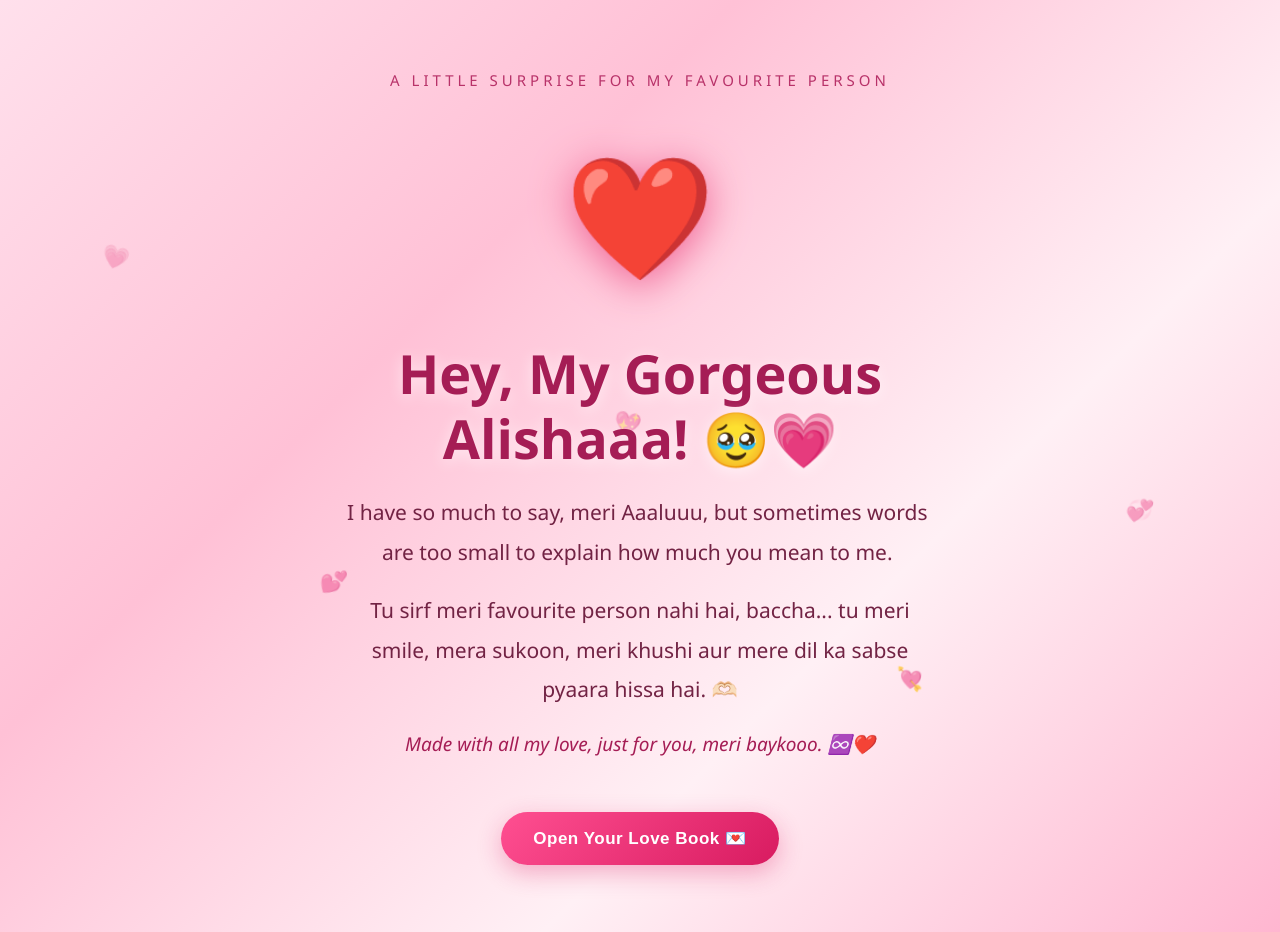
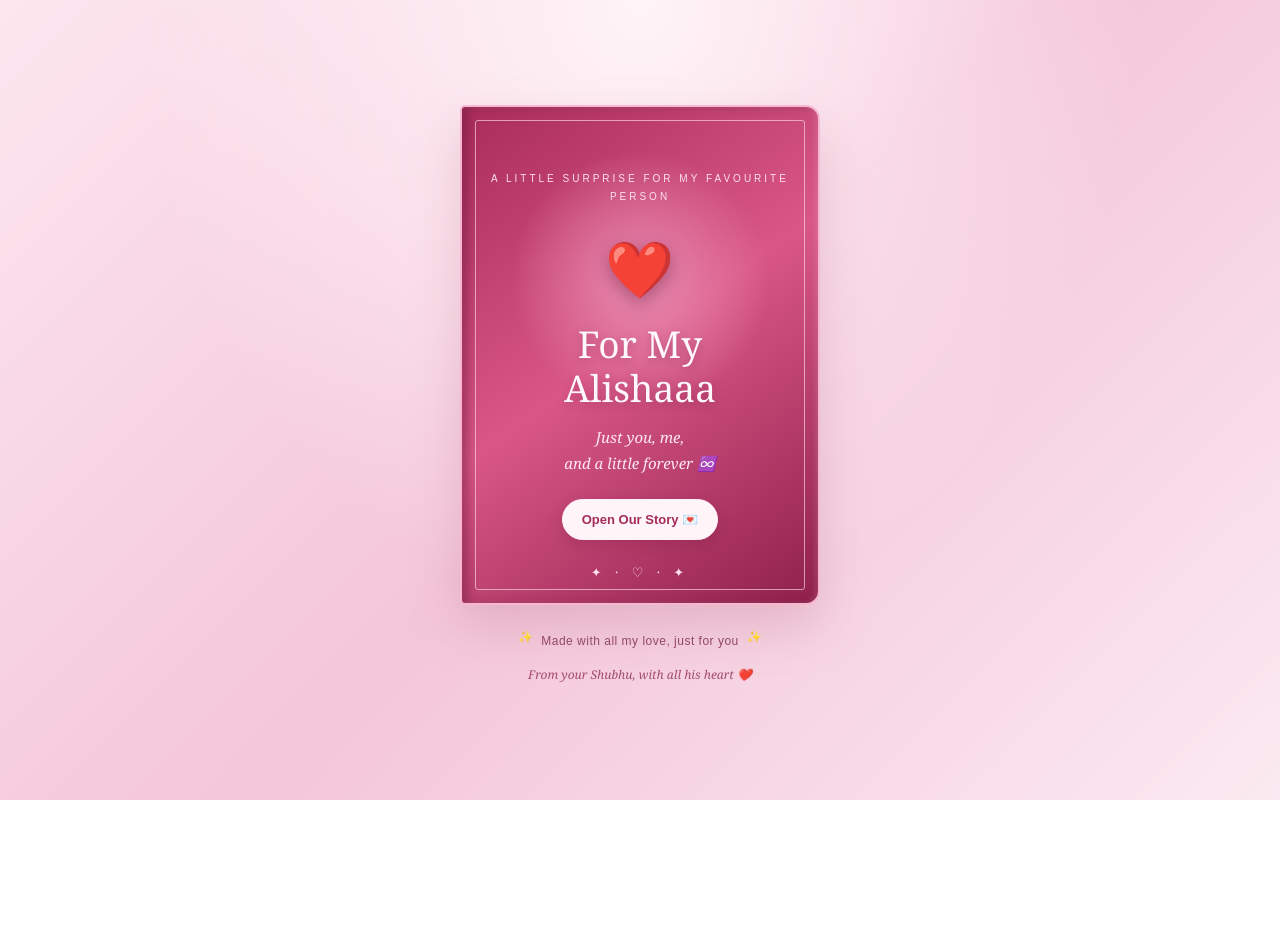
Before and after one commit to shubham200317/Alisha, a plain HTML site: page index.html in a window 1280 px wide. After the commit the page ends 800 px from the top, so only its background shows below. Drawn offline with Linux system fonts and the light colour scheme.

Commit message:
Update index.html

```diff
--- a/index.html
+++ b/index.html
@@ -2,307 +2,392 @@
 <!DOCTYPE html>
 <html lang="en">
 <head>
-    <meta charset="UTF-8">
-    <meta name="viewport" content="width=device-width, initial-scale=1.0">
-    <title>For My Alishaaa ❤️</title>
+  <meta charset="UTF-8">
+  <meta name="viewport" content="width=device-width, initial-scale=1.0">
+  <meta name="theme-color" content="#f9dce8">
+  <title>For My Alishaaa ❤️</title>
 
-    <link rel="stylesheet" href="Style.css">
+  <style>
+    * {
+      box-sizing: border-box;
+    }
 
-    <style>
-        * {
-            margin: 0;
-            padding: 0;
-            box-sizing: border-box;
-        }
+    html, body {
+      margin: 0;
+      min-height: 100%;
+    }
 
-        body {
-            min-height: 100vh;
-            font-family: "Segoe UI", sans-serif;
-            background: linear-gradient(
-                135deg,
-                #ffe0ec,
-                #ffc1d6,
-                #fff0f5,
-                #ffb6d0
-            );
-            display: flex;
-            justify-content: center;
-            align-items: center;
-            overflow: hidden;
-            color: #7b1745;
-        }
+    body {
+      min-height: 100vh;
+      min-height: 100svh;
+      display: flex;
+      align-items: center;
+      justify-content: center;
+      overflow-x: hidden;
+      padding: 28px 16px;
+      background:
+        radial-gradient(ellipse at top, #fff4f8 0%, transparent 55%),
+        linear-gradient(135deg, #fce7ef, #f4c6d9, #fbeaf1);
+      color: #78344f;
+      font-family: Georgia, "Times New Roman", serif;
+    }
 
-        .welcome-screen {
-            width: 90%;
-            max-width: 750px;
-            text-align: center;
-            padding: 35px 22px;
-            animation: appear 1.5s ease;
-            position: relative;
-            z-index: 2;
-        }
+    .scene {
+      width: min(88vw, 360px);
+      perspective: 1400px;
+    }
 
-        .heart {
-            font-size: clamp(75px, 15vw, 120px);
-            display: inline-block;
-            animation: heartbeat 1.3s infinite;
-            filter: drop-shadow(0 8px 20px #f06292);
-            margin-bottom: 22px;
-        }
+    .book {
+      position: relative;
+      width: 100%;
+      aspect-ratio: 0.72;
+      transform-style: preserve-3d;
+      filter: drop-shadow(0 22px 24px #a34b6a35);
+    }
 
-        .small-heading {
-            font-size: 15px;
-            letter-spacing: 4px;
-            text-transform: uppercase;
-            color: #b83269;
-            margin-bottom: 16px;
-        }
+    /* Pages inside the book */
+    .pages {
+      position: absolute;
+      inset: 5px 4px 5px 12px;
+      border-radius: 5px 12px 12px 5px;
+      background:
+        repeating-linear-gradient(
+          to bottom,
+          #fffdf9 0,
+          #fffdf9 3px,
+          #eadde0 4px,
+          #fffdf9 5px
+        );
+      box-shadow: inset 8px 0 12px #8d4c6420;
+      overflow: hidden;
+    }
 
-        h1 {
-            font-size: clamp(32px, 7vw, 54px);
-            line-height: 1.2;
-            margin-bottom: 22px;
-            color: #a51d55;
-            text-shadow: 0 3px 15px #ffffff9c;
-        }
+    .pages::before {
+      content: "";
+      position: absolute;
+      inset: 13px;
+      border: 1px solid #eac2d0;
+      border-radius: 3px;
+    }
 
-        .message {
-            max-width: 600px;
-            margin: 0 auto 18px;
-            font-size: clamp(17px, 3.5vw, 21px);
-            line-height: 1.9;
-            color: #722344;
-        }
+    .inside {
+      position: absolute;
+      inset: 10%;
+      display: flex;
+      flex-direction: column;
+      align-items: center;
+      justify-content: center;
+      text-align: center;
+      gap: 12px;
+      padding: 8px;
+    }
 
-        .message span {
-            display: inline-block;
-            opacity: 0;
-            animation: wordAppear 0.5s forwards;
-        }
+    .inside .small {
+      font-family: Arial, sans-serif;
+      font-size: 10px;
+      letter-spacing: 3px;
+      text-transform: uppercase;
+      color: #bb6685;
+    }
 
-        .dedication {
-            margin-top: 18px;
-            font-size: 19px;
-            font-style: italic;
-            color: #a51d55;
-        }
+    .inside .heart {
+      font-size: clamp(35px, 10vw, 50px);
+      animation: heartbeat 1.5s infinite;
+    }
 
-        .open-button {
-            margin-top: 32px;
-            border: none;
-            padding: 16px 32px;
-            border-radius: 50px;
-            background: linear-gradient(135deg, #ff4f91, #d81b60);
-            color: white;
-            font-size: 17px;
-            font-weight: bold;
-            letter-spacing: 0.5px;
-            cursor: pointer;
-            box-shadow: 0 8px 25px #d81b6050;
-            transition: transform 0.3s, box-shadow 0.3s;
-        }
+    .inside h2 {
+      margin: 0;
+      font-size: clamp(22px, 6vw, 29px);
+      line-height: 1.25;
+      color: #a42e5e;
+    }
 
-        .open-button:hover {
-            transform: translateY(-4px) scale(1.04);
-            box-shadow: 0 12px 30px #d81b6070;
-        }
+    .inside p {
+      margin: 0;
+      font-size: clamp(13px, 3.5vw, 16px);
+      line-height: 1.7;
+    }
 
-        .floating-heart {
-            position: absolute;
-            bottom: -50px;
-            font-size: 22px;
-            opacity: 0.65;
-            pointer-events: none;
-            animation: floatUp linear infinite;
-        }
+    .inside .signature {
+      margin-top: 8px;
+      font-style: italic;
+      color: #b44c77;
+    }
 
-        .floating-heart:nth-of-type(1) {
-            left: 8%;
-            animation-duration: 8s;
-        }
+    /* Front cover */
+    .cover {
+      position: absolute;
+      inset: 0;
+      z-index: 3;
+      transform-origin: left center;
+      transform-style: preserve-3d;
+      transition: transform 1.6s cubic-bezier(.65, 0, .25, 1);
+    }
 
-        .floating-heart:nth-of-type(2) {
-            left: 25%;
-            animation-duration: 11s;
-            animation-delay: 2s;
-        }
+    .cover-front,
+    .cover-back {
+      position: absolute;
+      inset: 0;
+      overflow: hidden;
+      border-radius: 5px 14px 14px 5px;
+      backface-visibility: hidden;
+    }
 
-        .floating-heart:nth-of-type(3) {
-            left: 48%;
-            animation-duration: 9s;
-            animation-delay: 1s;
-        }
+    .cover-front {
+      display: flex;
+      flex-direction: column;
+      align-items: center;
+      justify-content: center;
+      text-align: center;
+      padding: 25px 19px;
+      color: #fff8fb;
+      border: 2px solid #f7b7d0;
+      background:
+        radial-gradient(circle at 50% 35%, #e98bb0 0, transparent 35%),
+        linear-gradient(145deg, #a92c5b, #d95786 48%, #8f204c);
+      box-shadow:
+        inset 7px 0 9px #67173965,
+        inset -3px 0 5px #ffffff20;
+    }
 
-        .floating-heart:nth-of-type(4) {
-            left: 70%;
-            animation-duration: 12s;
-            animation-delay: 3s;
-        }
+    .cover-front::before {
+      content: "";
+      position: absolute;
+      inset: 13px;
+      border: 1px solid #ffd6e5a8;
+      border-radius: 3px;
+      pointer-events: none;
+    }
 
-        .floating-heart:nth-of-type(5) {
-            left: 88%;
-            animation-duration: 10s;
-            animation-delay: 1.5s;
-        }
+    .cover-front::after {
+      content: "✦  ·  ♡  ·  ✦";
+      position: absolute;
+      bottom: 22px;
+      font-size: 13px;
+      letter-spacing: 5px;
+      color: #ffdfeb;
+    }
 
-        @keyframes heartbeat {
-            0%, 100% {
-                transform: scale(1);
-            }
-            15% {
-                transform: scale(1.13);
-            }
-            30% {
-                transform: scale(1);
-            }
-            45% {
-                transform: scale(1.09);
-            }
-        }
+    .eyebrow {
+      margin: 0 0 24px;
+      font: 10px/1.8 Arial, sans-serif;
+      letter-spacing: 3px;
+      text-transform: uppercase;
+      color: #ffe0eb;
+    }
 
-        @keyframes appear {
-            from {
-                opacity: 0;
-                transform: translateY(25px);
-            }
-            to {
-                opacity: 1;
-                transform: translateY(0);
-            }
-        }
+    .cover-heart {
+      margin-bottom: 18px;
+      font-size: 54px;
+      filter: drop-shadow(0 6px 9px #63133570);
+      animation: heartbeat 1.5s infinite;
+    }
 
-        @keyframes wordAppear {
-            from {
-                opacity: 0;
-                transform: translateY(10px);
-            }
-            to {
-                opacity: 1;
-                transform: translateY(0);
-            }
-        }
+    .cover-front h1 {
+      margin: 0;
+      font-size: clamp(27px, 7.5vw, 37px);
+      line-height: 1.2;
+      font-weight: normal;
+      text-shadow: 0 3px 8px #6d173850;
+    }
 
-        @keyframes floatUp {
-            from {
-                transform: translateY(0) rotate(0deg);
-                opacity: 0;
-            }
-            15% {
-                opacity: 0.65;
-            }
-            to {
-                transform: translateY(-115vh) rotate(25deg);
-                opacity: 0;
-            }
-        }
+    .cover-subtitle {
+      margin: 15px 0 23px;
+      font-size: 15px;
+      font-style: italic;
+      line-height: 1.7;
+      color: #ffe9f0;
+    }
 
-        @media (max-width: 480px) {
-            .welcome-screen {
-                padding: 25px 14px;
-            }
+    .open-button {
+      position: relative;
+      z-index: 2;
+      max-width: 100%;
+      padding: 12px 19px;
+      border: 1px solid #fff0f6;
+      border-radius: 30px;
+      background: #fff4f8;
+      color: #a32d5b;
+      font: 600 13px Arial, sans-serif;
+      cursor: pointer;
+      box-shadow: 0 5px 14px #60132d30;
+      transition: transform .2s, background .2s;
+    }
 
-            .small-heading {
-                font-size: 12px;
-                letter-spacing: 3px;
-            }
+    .open-button:hover {
+      transform: translateY(-2px);
+      background: white;
+    }
 
-            .open-button {
-                padding: 14px 25px;
-                font-size: 16px;
-            }
-        }
+    .cover-back {
+      transform: rotateY(180deg);
+      background: linear-gradient(145deg, #9e2854, #cf5983);
+      border: 2px solid #f7b7d0;
+    }
 
+    .cover-back::after {
+      content: "♡";
+      position: absolute;
+      inset: 0;
+      display: grid;
+      place-items: center;
+      font-size: 65px;
+      color: #ffcfdf;
+      opacity: .75;
+    }
 
-html {
-  min-height: 100%;
-  overflow-y: auto;
-  scroll-behavior: smooth;
-}
+    /* Open-book animation */
+    .book.open .cover {
+      transform: rotateY(-155deg);
+    }
 
-body {
-  min-height: 100vh;
-  min-height: 100svh;
-  height: auto !important;
-  overflow-x: hidden;
-  overflow-y: auto !important;
-}
+    .book.open .cover-front {
+      pointer-events: none;
+    }
 
-button {
-  flex-shrink: 0;
-  max-width: 100%;
-}
+    .book.open .inside {
+      animation: reveal 1s .6s both;
+    }
 
-@media (max-width: 600px) {
-  body {
-    padding-bottom: 30px;
-  }
-}
+    .hint {
+      margin: 27px 0 0;
+      text-align: center;
+      color: #914866;
+      font: 12px/1.6 Arial, sans-serif;
+      letter-spacing: .5px;
+    }
 
+    .hint span {
+      display: inline-block;
+      margin: 0 4px;
+      animation: float 1.5s infinite ease-in-out;
+    }
 
+    .footer {
+      margin-top: 15px;
+      text-align: center;
+      font-size: 12px;
+      font-style: italic;
+      color: #a24c70;
+    }
 
+    @keyframes heartbeat {
+      0%, 100% { transform: scale(1); }
+      15% { transform: scale(1.1); }
+      30% { transform: scale(1); }
+      45% { transform: scale(1.08); }
+    }
 
-        @media (prefers-reduced-motion: reduce) {
-            *, *::before, *::after {
-                animation-duration: 0.01ms !important;
-                animation-iteration-count: 1 !important;
-                scroll-behavior: auto !important;
-            }
-        }
-    </style>
+    @keyframes reveal {
+      from { opacity: 0; transform: translateY(8px); }
+      to { opacity: 1; transform: translateY(0); }
+    }
+
+    @keyframes float {
+      0%, 100% { transform: translateY(0); }
+      50% { transform: translateY(-5px); }
+    }
+
+    @media (max-width: 420px) {
+      .scene {
+        width: min(86vw, 320px);
+      }
+
+      .hint {
+        margin-top: 22px;
+      }
+    }
+
+    @media (max-height: 650px) {
+      body {
+        align-items: flex-start;
+      }
+
+      .scene {
+        width: min(68vw, 280px);
+      }
+    }
+
+    @media (prefers-reduced-motion: reduce) {
+      *, *::before, *::after {
+        animation-duration: .01ms !important;
+        transition-duration: .01ms !important;
+      }
+    }
+  </style>
 </head>
 
 <body>
+  <main>
+    <div class="scene">
+      <div class="book" id="loveBook">
 
-    <div class="floating-heart">💗</div>
-    <div class="floating-heart">💕</div>
-    <div class="floating-heart">💖</div>
-    <div class="floating-heart">💘</div>
-    <div class="floating-heart">💞</div>
+        <div class="pages">
+          <div class="inside">
+            <div class="small">A little world of ours</div>
+            <div class="heart">💗</div>
+            <h2>Hiii, Meri Alishaaa!</h2>
+            <p>
+              Har page mein thoda sa pyaar,
+              har word mein tumhara naam,
+              aur har dream mein hum dono. 🥹
+            </p>
+            <p class="signature">Forever yours, Shubhu ♾️</p>
+          </div>
+        </div>
 
-    <main class="welcome-screen">
+        <div class="cover" id="bookCover">
+          <div class="cover-front">
+            <p class="eyebrow">A little surprise for my favourite person</p>
 
-        <div class="small-heading">A little surprise for my favourite person</div>
+            <div class="cover-heart">❤️</div>
 
-        <div class="heart">❤️</div>
+            <h1>For My<br>Alishaaa</h1>
 
-        <h1>Hey, My Gorgeous Alishaaa! 🥹💗</h1>
+            <p class="cover-subtitle">
+              Just you, me,<br>
+              and a little forever ♾️
+            </p>
 
-        <p class="message" id="loveMessage">
-            I have so much to say, meri Aaaluuu,
-            but sometimes words are too small to explain
-            how much you mean to me.
-        </p>
+            <button class="open-button" id="openBook">
+              Open Our Story 💌
+            </button>
+          </div>
 
-        <p class="message">
-            Tu sirf meri favourite person nahi hai, baccha...
-            tu meri smile, mera sukoon, meri khushi
-            aur mere dil ka sabse pyaara hissa hai. 🫶🏻
-        </p>
+          <div class="cover-back"></div>
+        </div>
 
-        <p class="dedication">
-            Made with all my love, just for you, meri baykooo. ♾️❤️
-        </p>
+      </div>
 
-        <button class="open-button" onclick="openLoveBook()">
-            Open Your Love Book 💌
-        </button>
+      <p class="hint">
+        <span>✨</span> Made with all my love, just for you
+        <span>✨</span>
+      </p>
 
-    </main>
+      <p class="footer">From your Shubhu, with all his heart ❤️</p>
+    </div>
+  </main>
 
-    <script>
-        // Reveal the opening message word by word
-        const message = document.getElementById("loveMessage");
-        const words = message.textContent.trim().split(/\s+/);
+  <script>
+    const book = document.getElementById("loveBook");
+    const openButton = document.getElementById("openBook");
+    let isOpening = false;
 
-        message.innerHTML = words.map((word, index) => {
-            return `<span style="animation-delay:${0.7 + index * 0.12}s">${word}&nbsp;</span>`;
-        }).join("");
+    function openStory() {
+      if (isOpening) return;
+      isOpening = true;
 
-        // Open the next page
-        function openLoveBook() {
-            window.location.href = "book.html";
-        }
-    </script>
+      book.classList.add("open");
+      openButton.textContent = "Opening our love story… 💗";
+      openButton.disabled = true;
 
+      // Open the existing love-letter book after the cover animation.
+      window.setTimeout(() => {
+        window.location.href = "book.html";
+      }, 1900);
+    }
+
+    openButton.addEventListener("click", openStory);
+  </script>
 </body>
 </html>
```
